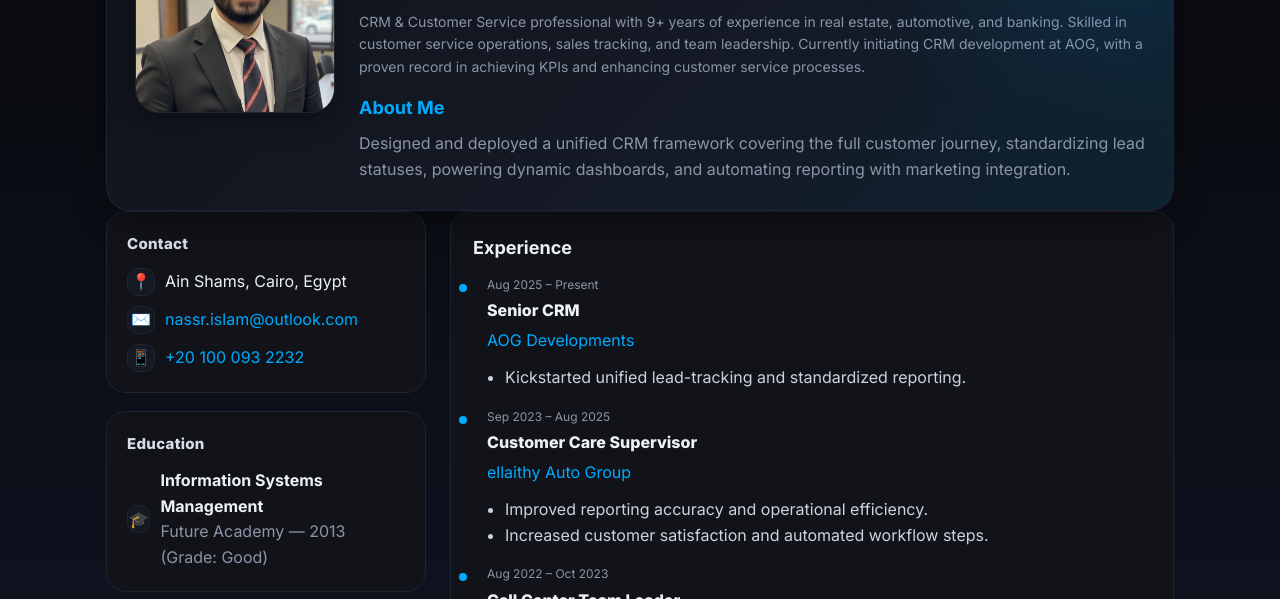
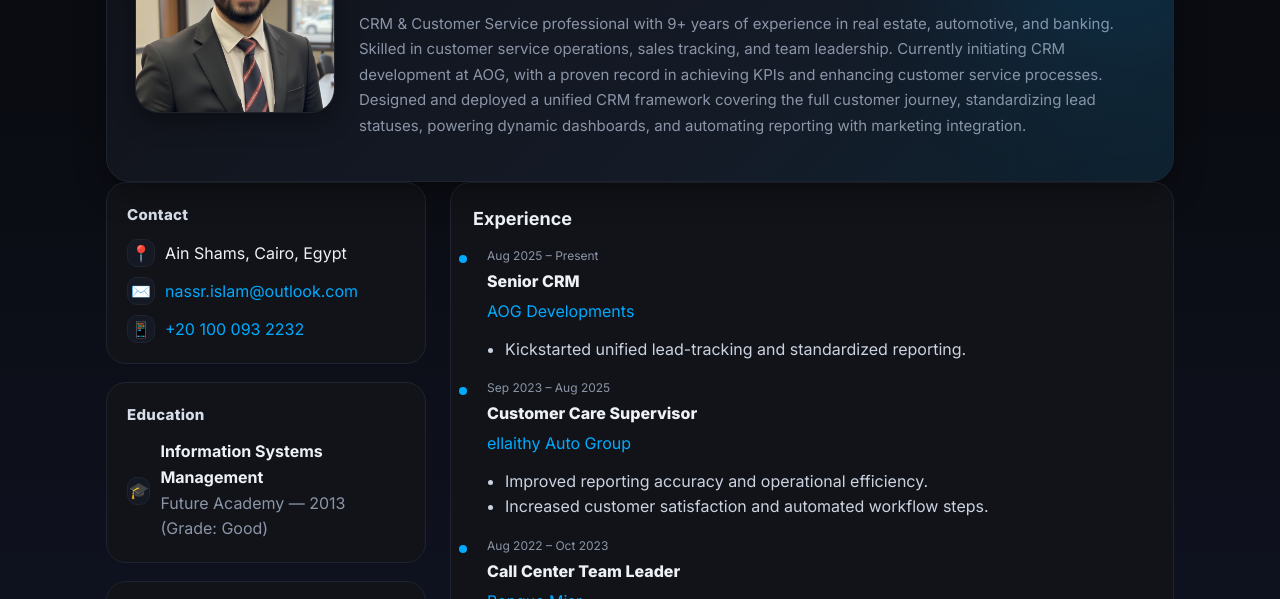
Before and after one commit to nassrislam2019/Islam-Nasr-CV, a plain HTML site: page index.html in a window 1280 px wide. Shown: the part 148-747 px from the top of the page. Drawn offline with Linux system fonts and the light colour scheme.

Commit message:
Update index.html

```diff
--- a/index.html
+++ b/index.html
@@ -36,7 +36,7 @@
     /* Header Card */
     .hero{
       grid-column:1 / -1;
-      background:linear-gradient(135deg,#11131a,#141a26 60%,#0e2230);
+      background:linear-gradient(135deg,#11131a,#141a26 60%, #0e2230);
       border:1px solid var(--border);
       border-radius:24px;
       padding:28px;
@@ -71,11 +71,12 @@
     .who{flex:1}
     .who h1{margin:0;font-size:clamp(22px,3vw,32px);font-weight:800;letter-spacing:.2px}
     .who .role{margin-top:4px;font-size:clamp(16px,2.2vw,18px);color:var(--accent-2) !important;font-weight:800}
-    .hero .quick{margin-top:14px;color:var(--muted);font-size:14px}
-
-    /* About inside headline */
-    .about h2{margin:16px 0 8px;font-size:18px;color:var(--accent)}
-    .about p{margin:0;color:var(--muted)}
+    .hero .quick{
+      margin-top:14px;
+      color:var(--muted);
+      font-size:15px;
+      line-height:1.7;
+    }
 
     /* Cards */
     .card{background:var(--card);border:1px solid var(--border);border-radius:20px;padding:20px}
@@ -130,14 +131,9 @@
             CRM & Customer Service professional with 9+ years of experience in real estate, automotive, and banking.
             Skilled in customer service operations, sales tracking, and team leadership. Currently initiating CRM
             development at AOG, with a proven record in achieving KPIs and enhancing customer service processes.
+            Designed and deployed a unified CRM framework covering the full customer journey, standardizing lead statuses,
+            powering dynamic dashboards, and automating reporting with marketing integration.
           </p>
-          <div class="about">
-            <h2>About Me</h2>
-            <p>
-              Designed and deployed a unified CRM framework covering the full customer journey,
-              standardizing lead statuses, powering dynamic dashboards, and automating reporting with marketing integration.
-            </p>
-          </div>
         </div>
       </div>
     </section>
```
